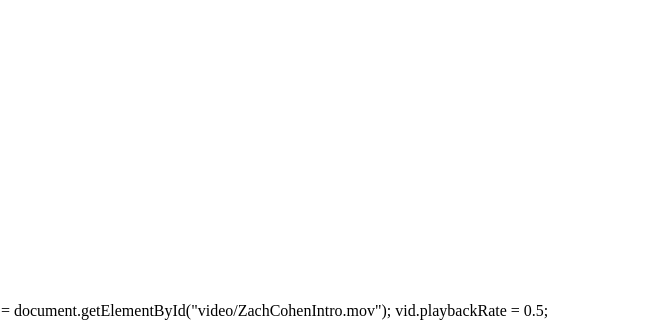
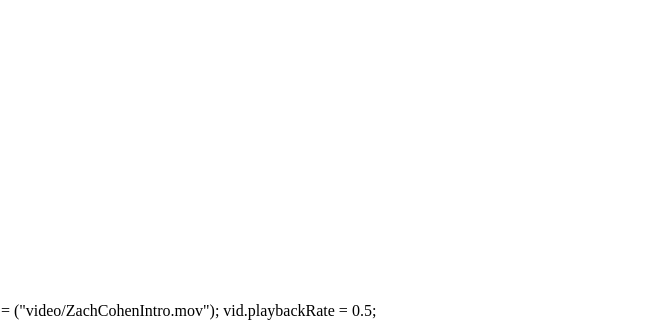
Before and after one commit to Zachcohen44/1901, a plain HTML site: page index.html in a window 1280 px wide. Shown: the part 469-800 px from the top of the page, 620-1280 px from the left. Drawn offline with Linux system fonts and the light colour scheme.

Commit message:
Delete random info

```diff
--- a/index.html
+++ b/index.html
@@ -8,5 +8,5 @@
 
 <iframe width="560" height="315" src="https://www.youtube.com/embed/4Ub2BAxZ2c0" frameborder="0" allow="accelerometer; autoplay; encrypted-media; gyroscope; picture-in-picture" allowfullscreen></iframe>
 
-var vid = document.getElementById("video/ZachCohenIntro.mov");
+var vid = ("video/ZachCohenIntro.mov");
 vid.playbackRate = 0.5;
```
